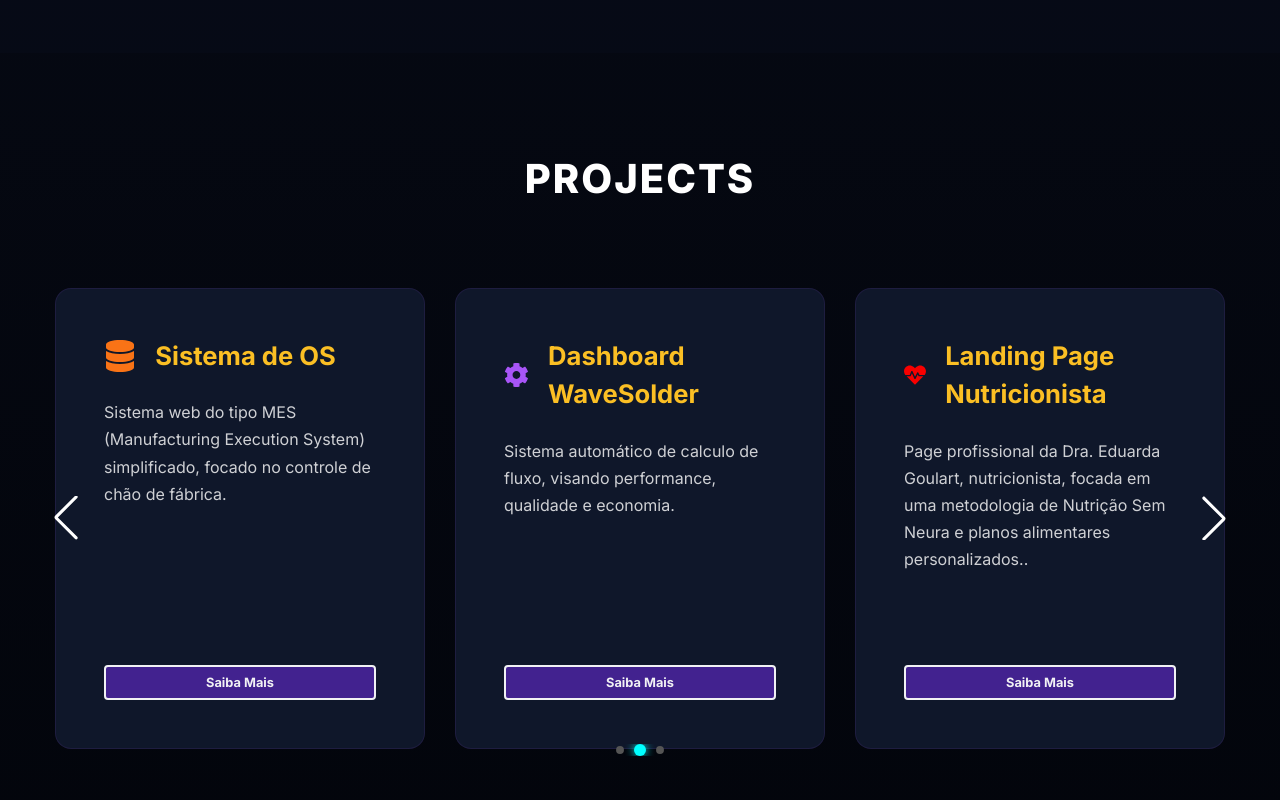
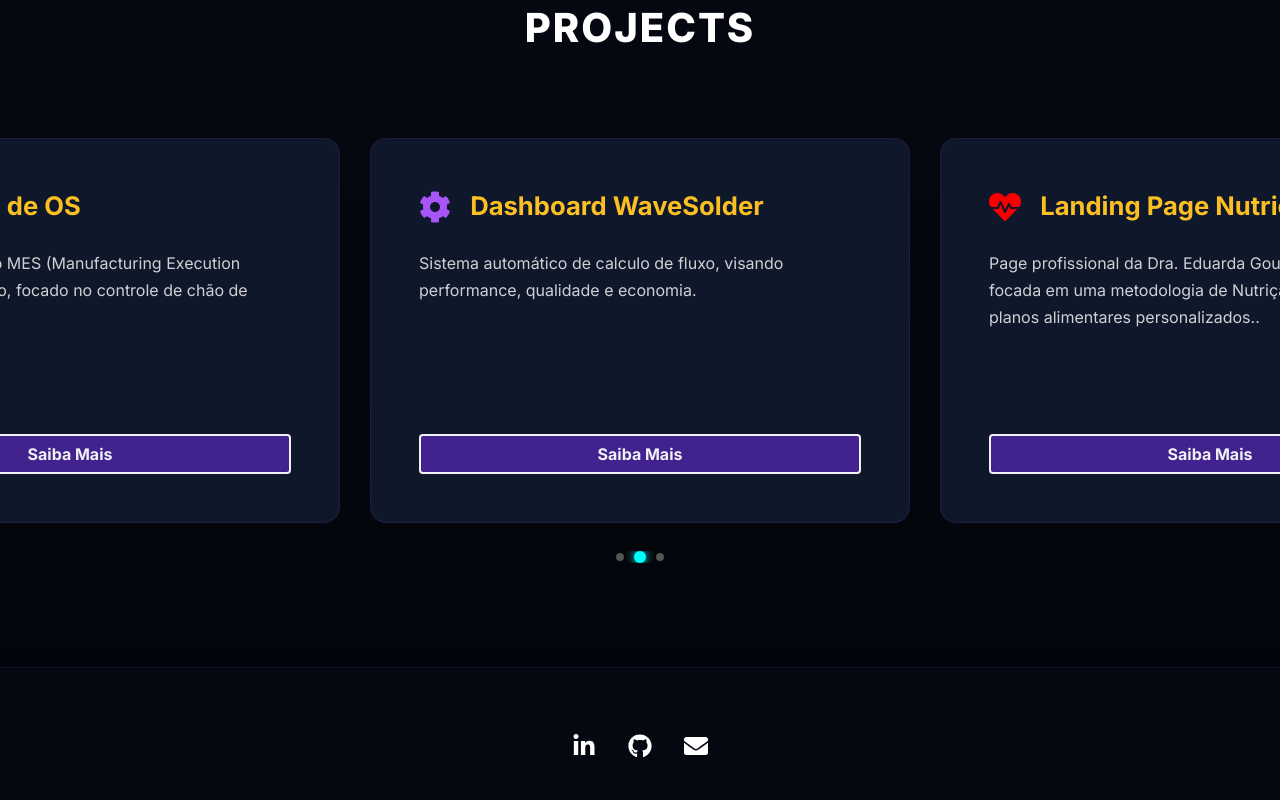
Before and after one commit to luizteixeirasantos/meu-portfolio, a React (Vite) app: page / in a window 1280 px wide. Shown: the part 1580-2380 px from the top of the page. Built offline with nearby package versions, Linux system fonts and the light colour scheme.

Commit message:
layout melhorado

```diff
--- a/src/App.css
+++ b/src/App.css
@@ -427,12 +427,17 @@ html {
 }
 
 .modal-footer .btn-primary {
+  border: 2px solid var(--cyan-glow);
+  color: var(--cyan-glow);
+}
+
+.modal-footer .btn-primary:hover {
   background-color: var(--cyan-glow);
   color: #000;
 }
-
-.modal-footer .btn-primary:hover {
-  box-shadow: 0 0 15px var(--cyan-glow);
+.btn-primary:hover .FaGithub {
+  fill: #000 !important;
+  transition: all 0.3s ease;
 }
 
 .modal-footer .btn-secondary {
@@ -450,7 +455,7 @@ html {
    ========================================= */
 .carousel-container {
   width: 100%;
-  max-width: 1200px;
+  max-width: 1800px;
   margin: 0 auto;
   box-sizing: border-box;
   overflow: hidden;
@@ -458,7 +463,8 @@ html {
 }
 
 .swiper {
-  padding: 15px !important;
+  padding-left: 60px !important;
+  padding-right: 60px !important;
 }
 
 .swiper-slide {
@@ -479,6 +485,18 @@ html {
   background-color: #00ffff !important;
   box-shadow: 0 0 10px #00ffff !important;
   transform: scale(1.3);
+}
+
+.swiper-button-prev {
+  left: 0 !important;
+  color: #00ffff !important;
+  transition: all 0.3s ease;
+}
+
+.swiper-button-next {
+  right: 0 !important;
+  color: #00ffff !important;
+  transition: all 0.3s ease;
 }
 
 /* Customização da Navegação (Setas) */
@@ -651,4 +669,10 @@ html {
   .swiper-button-prev {
     display: none !important;
   }
+
+  /* Devolve o espaço aos cartões no telemóvel, já que as setas estão ocultas */
+  .swiper {
+    padding-left: 15px !important;
+    padding-right: 15px !important;
+  }
 }
--- a/src/App.jsx
+++ b/src/App.jsx
@@ -277,11 +277,11 @@ function App() {
         <div className="carousel-container">
           <Swiper
             modules={[Navigation, Pagination, Autoplay]}
-            spaceBetween={20}
-            slidesPerView={1}
+            spaceBetween={60}
+            slidesPerView={3}
             navigation
             pagination={{ clickable: true, dynamicBullets: true }}
-            autoplay={{ delay: 3500, disableOnInteraction: false }}
+            autoplay={{ delay: 4500, disableOnInteraction: false }}
             breakpoints={{
               // Celulares maiores / Tablets em pé
               640: {
@@ -322,7 +322,7 @@ function App() {
                     className="btn-secondary"
                     style={{
                       marginTop: "1rem",
-                      fontSize: "0.8rem",
+                      fontSize: "1rem",
                       color: "#000",
                       fontWeight: "bold",
                     }}
@@ -330,7 +330,7 @@ function App() {
                     Saiba Mais
                   </button>
                 </div>
-              </SwiperSlide>
+              </SwiperSlide >
             ))}
           </Swiper>
         </div>
@@ -375,7 +375,7 @@ function App() {
                   rel="noreferrer"
                   className="btn-primary"
                 >
-                  <FaGithub /> GitHub
+                  <FaGithub className="FaGithub" style={{fill: "#fff", fontSize: "1.3rem"}} /> GitHub
                 </a>
                 {selectedProject.live && (
                   <a
```
